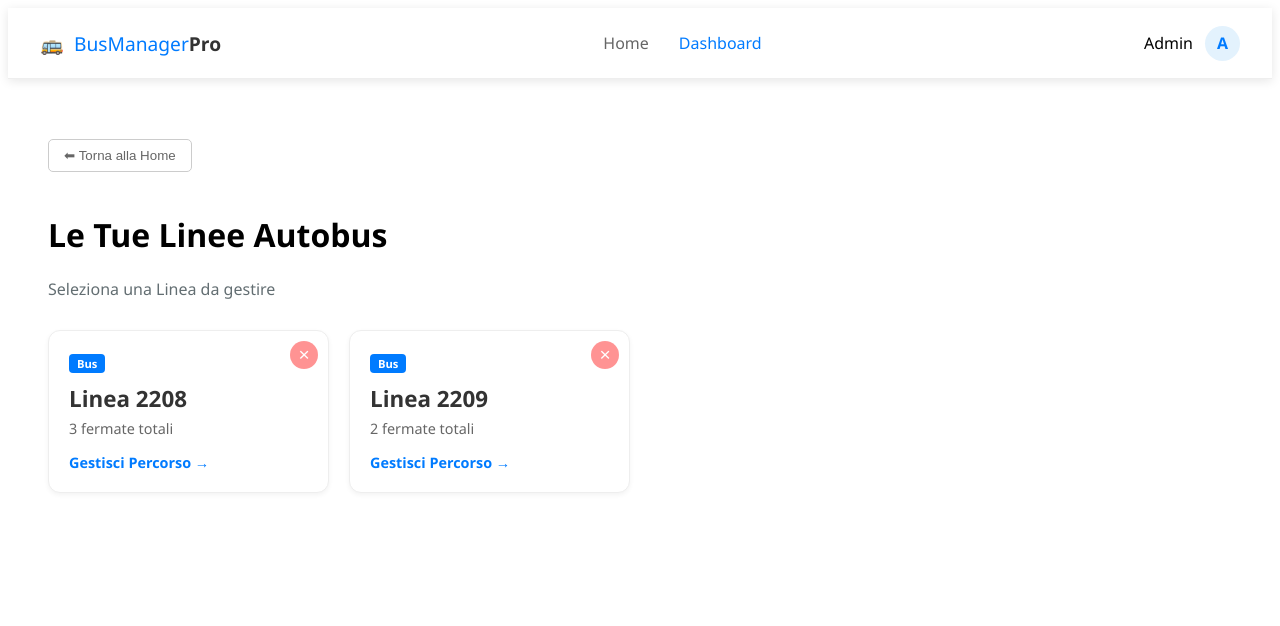
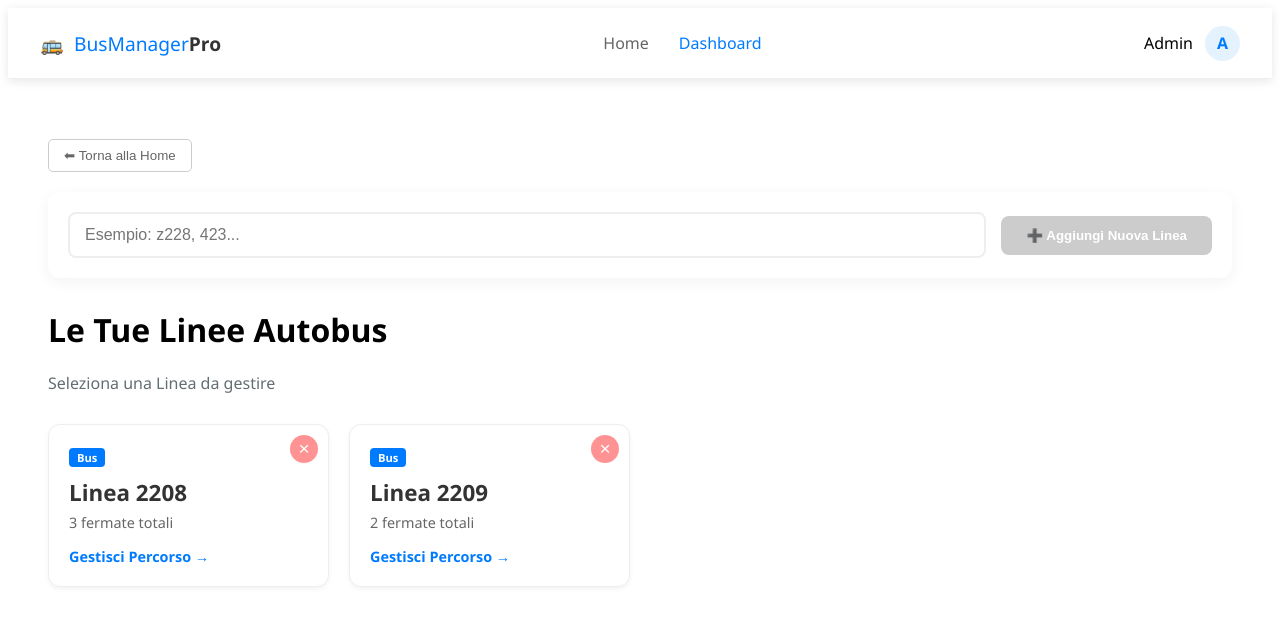
Before and after one commit to antvx/busF, an Angular app: page /dashboard in a window 1280 px wide. Shown: the top 626 px of the page. Built offline with nearby package versions, Linux system fonts and the light colour scheme.

Commit message:
creata funzionalità 'aggiungi nuova linea' nella dashboard

```diff
--- a/src/app/dashboard/dashboard.css
+++ b/src/app/dashboard/dashboard.css
@@ -114,3 +114,48 @@ p {
   background: #cc0000;
   transform: scale(1.1);
 }
+
+.add-line-container {
+  background: white;
+  padding: 20px;
+  border-radius: 12px;
+  display: flex;
+  gap: 15px;
+  margin-bottom: 30px;
+  box-shadow: 0 4px 15px rgba(0,0,0,0.05);
+  align-items: center;
+}
+
+.add-line-container input {
+  flex: 1;
+  padding: 12px 15px;
+  border: 2px solid #eee;
+  border-radius: 8px;
+  font-size: 1rem;
+  outline: none;
+  transition: border-color 0.2s;
+}
+
+.add-line-container input:focus {
+  border-color: #007bff;
+}
+
+.add-line-container button {
+  background-color: #007bff;
+  color: white;
+  border: none;
+  padding: 12px 25px;
+  border-radius: 8px;
+  font-weight: bold;
+  cursor: pointer;
+  transition: background 0.2s;
+}
+
+.add-line-container button:hover {
+  background-color: #0056b3;
+}
+
+.add-line-container button:disabled {
+  background-color: #ccc;
+  cursor: not-allowed;
+}
--- a/src/app/dashboard/dashboard.html
+++ b/src/app/dashboard/dashboard.html
@@ -1,5 +1,17 @@
 <div class="dashboard-container">
   <button routerLink="/" class="btn-back">⬅ Torna alla Home</button>
+
+  <div class="add-line-container">
+    <input
+      type="text"
+      [(ngModel)]="newLineName"
+      placeholder="Esempio: z228, 423..."
+      (keyup.enter)="addNewLine()"
+    />
+    <button (click)="addNewLine()" [disabled]="!newLineName.trim()">
+      ➕ Aggiungi Nuova Linea
+    </button>
+  </div>
 
   <h1>Le Tue Linee Autobus</h1>
   <p>Seleziona una Linea da gestire</p>
--- a/src/app/dashboard/dashboard.ts
+++ b/src/app/dashboard/dashboard.ts
@@ -3,11 +3,12 @@ import { CommonModule } from '@angular/common';
 import { RouterModule } from '@angular/router';
 import { LineService } from '../line-service'; // Importa il service
 import { LineaTrasporto } from '../model/entities';
+import { FormsModule } from '@angular/forms';
 
 @Component({
   selector: 'app-dashboard',
   standalone: true,
-  imports: [CommonModule, RouterModule],
+  imports: [CommonModule, RouterModule, FormsModule],
   templateUrl: './dashboard.html',
   styleUrl: './dashboard.css',
 })
@@ -20,6 +21,7 @@ export class Dashboard {
   ];*/
 
   allLines: any[] = [];
+  newLineName: string = '';
 
   constructor(private lineService: LineService) {}
 
@@ -46,4 +48,22 @@ export class Dashboard {
       this.allLines = this.allLines.filter(l => l.id !== lineId);
     }
   }
+
+  addNewLine() {
+    if (this.newLineName.trim()) {
+      const success = this.lineService.addLine(this.newLineName);
+
+      if (success) {
+        // Rinfreschiamo la lista visualizzata
+        this.allLines = this.lineService.getLines().map((l: LineaTrasporto) => ({
+          id: l.line,
+          name: 'Linea ' + l.line,
+          stopCount: l.stops.length
+        }));
+        this.newLineName = ''; // Puliamo il campo dopo l'aggiunta
+      } else {
+        alert("Errore: La linea esiste già o il nome non è valido.");
+      }
+    }
+  }
 }
--- a/src/app/line-service.ts
+++ b/src/app/line-service.ts
@@ -65,4 +65,18 @@ export class LineService {
       console.log(`✅ Linea ${lineId} eliminata dal Service`);
     }
   }
+
+  addLine(name: string): boolean {
+    // Verifichiamo se esiste già una linea con lo stesso nome per evitare duplicati
+    const exists = this.lines.some(l => l.line === name);
+
+    if (!exists && name.trim() !== '') {
+      this.lines.push({
+        line: name,
+        stops: [] // Inizia vuota come richiesto
+      });
+      return true;
+    }
+    return false;
+  }
 }
```
